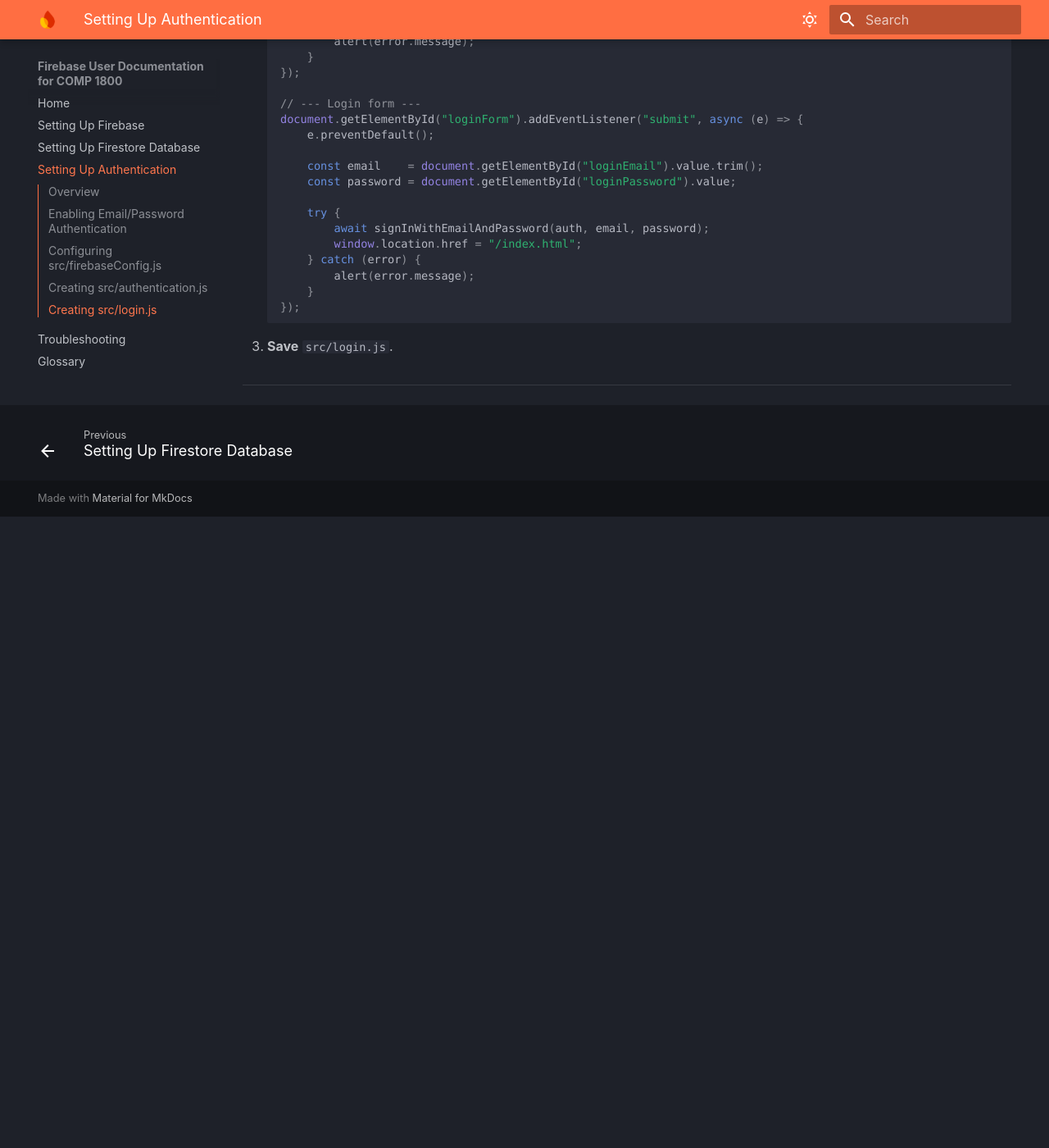
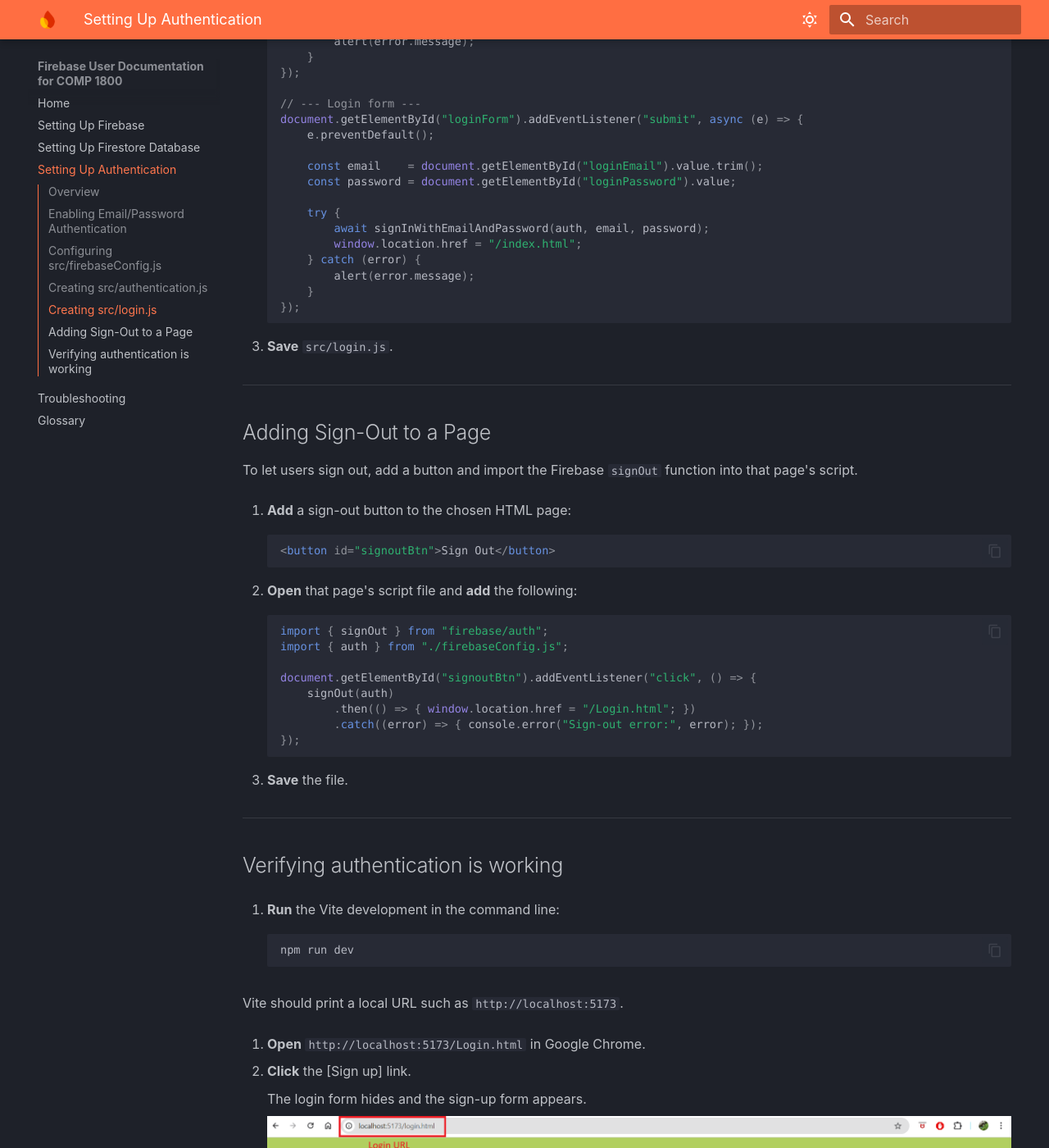
Before and after one commit to jameeel01/MKDOCS, an MkDocs documentation site: the page built from docs/task3_authentication.md, in a window 1280 px wide and 1400 px high, scrolled down 5086 px. Shown: the whole window at 82% size. Built offline with MkDocs 1.6.1 and Material for MkDocs 9.7.7, drawn with Linux system fonts in a browser that asks for light colours; some web fonts are replaced; before the commit the page ends 5716 px from its top, so only the background shows below that; some of the changed text lies outside the part shown.

Commit message:
Add steps 1-4 for verifying that the authentication for firebase is working, with working screenshot for sign up form

````diff
--- a/docs/task3_authentication.md
+++ b/docs/task3_authentication.md
@@ -205,3 +205,51 @@ Your COMP 1800 project initialises Firebase once in `src/firebaseConfig.js` and
 3. **Save** `src/login.js`.
 
 ---
+
+## Adding Sign-Out to a Page
+
+To let users sign out, add a button and import the Firebase `signOut` function into that page's script.
+
+1. **Add** a sign-out button to the chosen HTML page:
+
+    ```html
+    <button id="signoutBtn">Sign Out</button>
+    ```
+
+2. **Open** that page's script file and **add** the following:
+
+    ```javascript
+    import { signOut } from "firebase/auth";
+    import { auth } from "./firebaseConfig.js";
+
+    document.getElementById("signoutBtn").addEventListener("click", () => {
+        signOut(auth)
+            .then(() => { window.location.href = "/Login.html"; })
+            .catch((error) => { console.error("Sign-out error:", error); });
+    });
+    ```
+
+3. **Save** the file.
+
+---
+
+## Verifying authentication is working
+
+1. **Run** the Vite development in the command line:
+
+    ```
+    npm run dev
+    ```
+
+   Vite should print a local URL such as `http://localhost:5173`.
+
+2. **Open** `http://localhost:5173/Login.html` in Google Chrome.
+
+3. **Click** the [Sign up] link.
+
+    The login form hides and the sign-up form appears.
+
+    ![Login.html showing the sign-up form](assets/firebase_authentication_3.png "Sign-up form visible on Login.html")
+    *Figure 3: The sign-up view of Login.html.*
+
+4. **Enter** a username, a valid email addres
````
Also changed, not shown: docs/assets/firebase_authentication_3.png (added), docs/assets/firebase_authentication_4.png (added).
